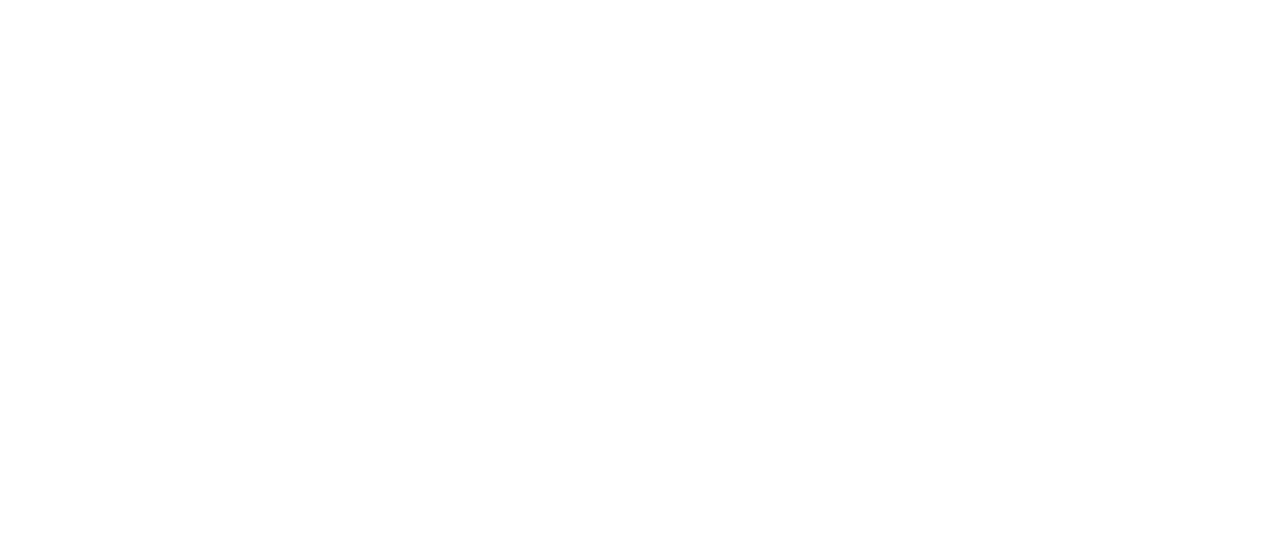
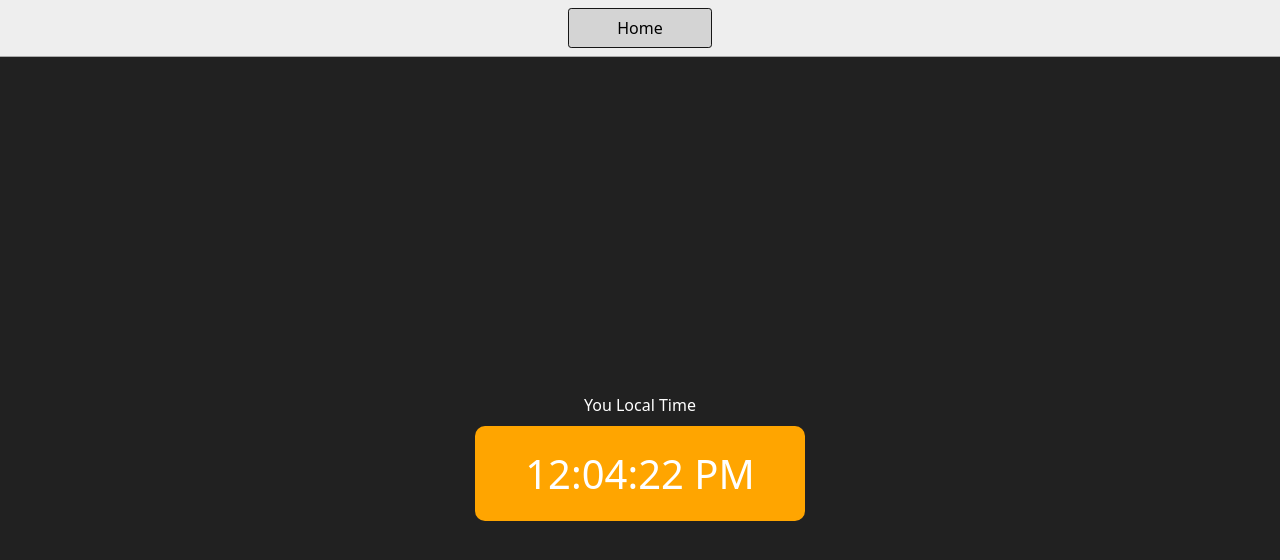
Before and after one commit to iambrijeshtoo/ProjectsFromChaiAurCode, a plain HTML site: page 3_digital_clock/index.html in a window 1280 px wide. Drawn offline with Linux system fonts and the light colour scheme.

Commit message:
feat: add project 3 logic

```diff
--- a/3_digital_clock/index.html
+++ b/3_digital_clock/index.html
@@ -3,10 +3,18 @@
   <head>
     <meta charset="UTF-8" />
     <meta name="viewport" content="width=device-width, initial-scale=1.0" />
+    <link rel="stylesheet" href="../style.css" />
+    <link rel="stylesheet" href="style.css" />
     <title>Digital Clock</title>
-    <link rel="stylesheet" href="style.css" />
   </head>
   <body>
+    <nav>
+      <a href="/" aria-current="page">Home</a>
+    </nav>
+    <div class="center">
+      <div id="banner"><span>You Local Time</span></div>
+      <div id="clock"></div>
+    </div>
     <script src="script.js"></script>
   </body>
 </html>
--- a/3_digital_clock/script.js
+++ b/3_digital_clock/script.js
@@ -0,0 +1,7 @@
+const clock = document.getElementById("clock");
+
+setInterval(() => {
+  let date = new Date();
+  //   console.log(date.toLocaleTimeString());
+  clock.innerHTML = date.toLocaleTimeString();
+}, 1000);
--- a/3_digital_clock/style.css
+++ b/3_digital_clock/style.css
@@ -0,0 +1,18 @@
+body {
+  background-color: #212121;
+  color: #fff;
+}
+.center {
+  display: flex;
+  height: 100vh;
+  justify-content: center;
+  align-items: center;
+  flex-direction: column;
+}
+#clock {
+  font-size: 40px;
+  background-color: orange;
+  padding: 20px 50px;
+  margin-top: 10px;
+  border-radius: 10px;
+}
```
Also changed, not shown: 2_bmi_calculator/index.html (+1 -1 lines), index.html (+1 -1 lines).
